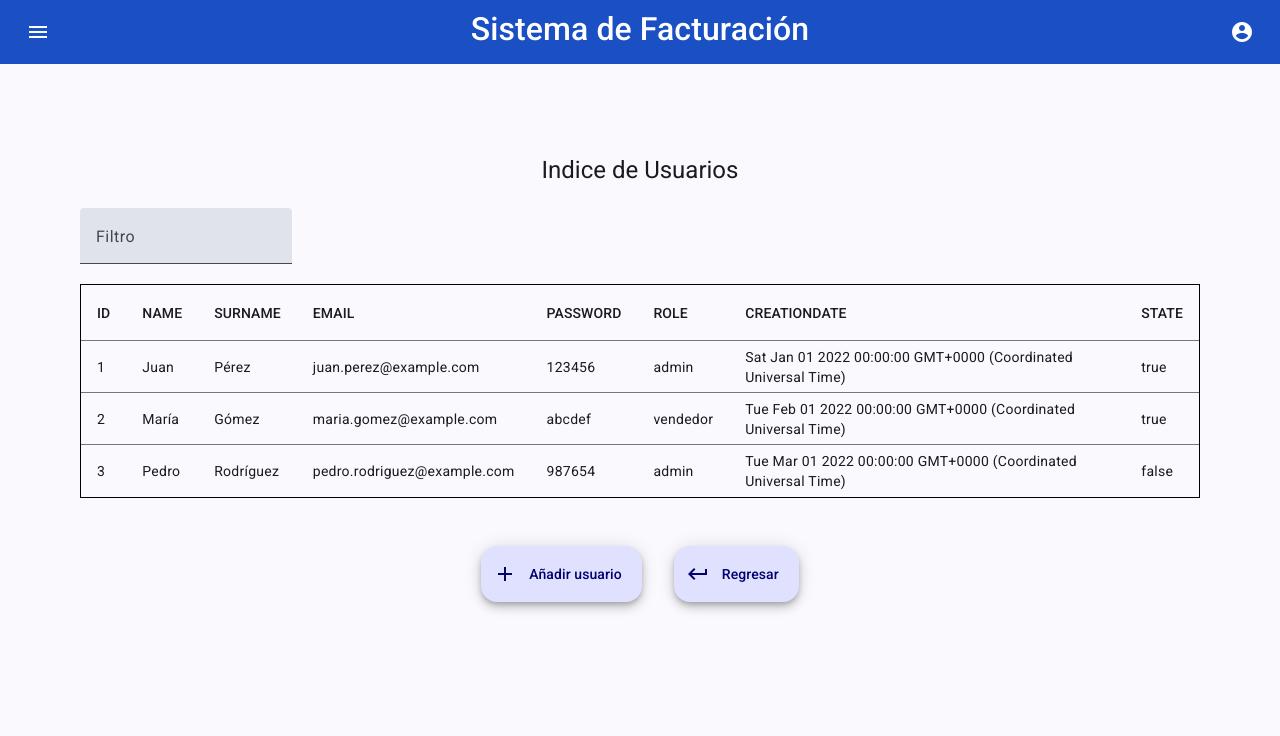
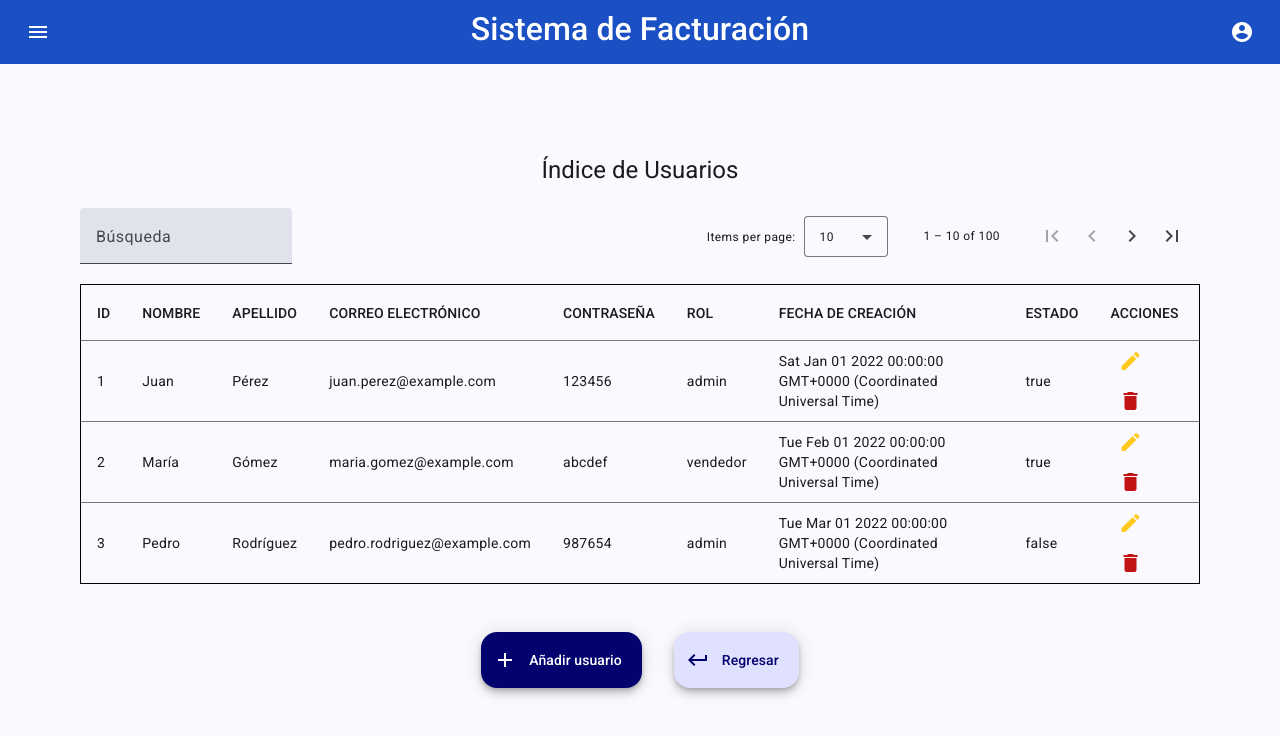
Before and after one commit to Adra642/facturacion-test-angular, an Angular app: page /user/index in a window 1280 px wide. Shown: the top 736 px of the page. Built offline with nearby package versions, Linux system fonts and the light colour scheme.

Commit message:
Add pagination and actions to indexes

```diff
--- a/src/app/components/product/product-index/product-index.component.css
+++ b/src/app/components/product/product-index/product-index.component.css
@@ -20,3 +20,21 @@
 .buttons > * {
   margin: 1rem;
 }
+
+.table-options {
+  display: flex;
+  justify-content: space-between;
+}
+
+.edit {
+  color: #ffca1e;
+}
+
+.delete {
+  color: #c21414;
+}
+
+.add {
+  color: #ffffff;
+  background-color: #030370;
+}
--- a/src/app/components/product/product-index/product-index.component.html
+++ b/src/app/components/product/product-index/product-index.component.html
@@ -1,8 +1,9 @@
 <div class="index">
-    <h2 class="title">Total de productos</h2>
+  <h2 class="title">Índice de Productos</h2>
   <div>
+    <div class="table-options">
       <mat-form-field>
-        <mat-label>Filtro</mat-label>
+        <mat-label>Búsqueda</mat-label>
         <input
           matInput
           (keyup)="applyFilter($event)"
@@ -10,11 +11,40 @@
           #input
         />
       </mat-form-field>
+      <mat-paginator
+        [length]="100"
+        [pageSize]="10"
+        [pageSizeOptions]="[5, 10, 25, 100]"
+        showFirstLastButtons="true"
+        aria-label="Seleccionar página"
+      >
+      </mat-paginator>
+    </div>
     <table mat-table [dataSource]="dataSource" class="table">
       @for (column of displayedColumns; track column) {
       <ng-container matColumnDef="{{ column }}">
-          <th mat-header-cell *matHeaderCellDef>{{ column.toUpperCase() }}</th>
-          <td mat-cell *matCellDef="let element">{{ element[column] }}</td>
+        <th mat-header-cell *matHeaderCellDef>
+          {{ headerTitles[column].toUpperCase() }}
+        </th>
+        <td mat-cell *matCellDef="let element">
+          @if (column !== 'actions') {
+          {{ element[column] }}
+          } @else {
+          <a [routerLink]="['/product/edit', element.id]">
+            <button class="edit" mat-icon-button aria-label="Editar registro">
+              <mat-icon>edit</mat-icon>
+            </button>
+          </a>
+          <button
+            class="delete"
+            mat-icon-button
+            (click)="delete(element.id)"
+            aria-label="Eliminar registro"
+          >
+            <mat-icon>delete</mat-icon>
+          </button>
+          }
+        </td>
       </ng-container>
       }
 
@@ -25,7 +55,12 @@
 
   <div class="buttons">
     <a routerLink="/product/add">
-        <button mat-fab extended [attr.aria-label]="'Añadir producto'">
+      <button
+        mat-fab
+        extended
+        [attr.aria-label]="'Añadir producto'"
+        class="add"
+      >
         <mat-icon>add</mat-icon>
         Añadir producto
       </button>
--- a/src/app/components/product/product-index/product-index.component.ts
+++ b/src/app/components/product/product-index/product-index.component.ts
@@ -1,12 +1,13 @@
 import { Component } from '@angular/core';
-import { MatTableModule, MatTableDataSource } from '@angular/material/table';
-import { User } from '../../../interfaces/user';
-import { MatInputModule } from '@angular/material/input';
 import { MatButtonModule } from '@angular/material/button';
 import { MatIcon } from '@angular/material/icon';
+import { MatInputModule } from '@angular/material/input';
+import { MatPaginatorModule } from '@angular/material/paginator';
+import { MatTableModule, MatTableDataSource } from '@angular/material/table';
 import { RouterLink } from '@angular/router';
+import { Product } from '../../../interfaces/product';
 
-const ELEMENT_DATA: User[] = [
+const ELEMENT_DATA: Product[] = [
   {
     id: 1,
     code: '001',
@@ -16,9 +17,9 @@ const ELEMENT_DATA: User[] = [
     stock: 50,
     category: 'Categoría 1',
     supplier: 'Proveedor X',
-    state: true
-},
-{
+    state: true,
+  },
+  {
     id: 2,
     code: '002',
     name: 'Producto B',
@@ -27,9 +28,9 @@ const ELEMENT_DATA: User[] = [
     stock: 30,
     category: 'Categoría 2',
     supplier: 'Proveedor Y',
-    state: true
-},
-{
+    state: true,
+  },
+  {
     id: 3,
     code: '003',
     name: 'Producto C',
@@ -38,18 +39,18 @@ const ELEMENT_DATA: User[] = [
     stock: 20,
     category: 'Categoría 3',
     supplier: 'Proveedor Z',
-    state: true
-},
-
+    state: true,
+  },
 ];
 @Component({
   selector: 'app-index',
   standalone: true,
   imports: [
+    MatButtonModule,
+    MatIcon,
+    MatInputModule,
+    MatPaginatorModule,
     MatTableModule,
-    MatInputModule,
-    MatIcon,
-    MatButtonModule,
     RouterLink,
   ],
   templateUrl: './product-index.component.html',
@@ -65,13 +66,30 @@ export class ProductIndexComponent {
     'stock',
     'category',
     'supplier',
-    'state'
+    'state',
+    'actions',
   ];
-
+  headerTitles: { [key: string]: string } = {
+    id: 'Id',
+    code: 'Código',
+    name: 'Nombre',
+    description: 'Descripción',
+    price: 'Precio',
+    stock: 'Stock',
+    category: 'Categoría',
+    supplier: 'Proveedor',
+    state: 'Estado',
+    actions: 'Acciones',
+  };
   dataSource = new MatTableDataSource(ELEMENT_DATA);
 
   applyFilter(event: Event) {
     const filterValue = (event.target as HTMLInputElement).value;
     this.dataSource.filter = filterValue.trim().toLowerCase();
   }
+
+  delete(id: number) {
+    // Lógica para eliminar el registro con el ID proporcionado
+    console.log('Delete ID:', id);
+  }
 }
--- a/src/app/components/user/user-index/user-index.component.css
+++ b/src/app/components/user/user-index/user-index.component.css
@@ -20,3 +20,21 @@
 .buttons > * {
   margin: 1rem;
 }
+
+.table-options {
+  display: flex;
+  justify-content: space-between;
+}
+
+.edit {
+  color: #ffca1e;
+}
+
+.delete {
+  color: #c21414;
+}
+
+.add {
+  color: #ffffff;
+  background-color: #030370;
+}
--- a/src/app/components/user/user-index/user-index.component.html
+++ b/src/app/components/user/user-index/user-index.component.html
@@ -1,8 +1,9 @@
 <div class="index">
-  <h2 class="title">Indice de Usuarios</h2>
+  <h2 class="title">Índice de Usuarios</h2>
   <div>
+    <div class="table-options">
       <mat-form-field>
-      <mat-label>Filtro</mat-label>
+        <mat-label>Búsqueda</mat-label>
         <input
           matInput
           (keyup)="applyFilter($event)"
@@ -10,11 +11,40 @@
           #input
         />
       </mat-form-field>
+      <mat-paginator
+        [length]="100"
+        [pageSize]="10"
+        [pageSizeOptions]="[5, 10, 25, 100]"
+        showFirstLastButtons="true"
+        aria-label="Seleccionar página"
+      >
+      </mat-paginator>
+    </div>
     <table mat-table [dataSource]="dataSource" class="table">
       @for (column of displayedColumns; track column) {
       <ng-container matColumnDef="{{ column }}">
-        <th mat-header-cell *matHeaderCellDef>{{ column.toUpperCase() }}</th>
-        <td mat-cell *matCellDef="let element">{{ element[column] }}</td>
+        <th mat-header-cell *matHeaderCellDef>
+          {{ headerTitles[column].toUpperCase() }}
+        </th>
+        <td mat-cell *matCellDef="let element">
+          @if (column !== 'actions') {
+          {{ element[column] }}
+          } @else {
+          <a [routerLink]="['/user/edit', element.id]">
+            <button class="edit" mat-icon-button aria-label="Editar registro">
+              <mat-icon>edit</mat-icon>
+            </button>
+          </a>
+          <button
+            class="delete"
+            mat-icon-button
+            (click)="delete(element.id)"
+            aria-label="Eliminar registro"
+          >
+            <mat-icon>delete</mat-icon>
+          </button>
+          }
+        </td>
       </ng-container>
       }
 
@@ -25,7 +55,7 @@
 
   <div class="buttons">
     <a routerLink="/user/add">
-      <button mat-fab extended [attr.aria-label]="'Añadir usuario'">
+      <button mat-fab extended [attr.aria-label]="'Añadir usuario'" class="add">
         <mat-icon>add</mat-icon>
         Añadir usuario
       </button>
--- a/src/app/components/user/user-index/user-index.component.ts
+++ b/src/app/components/user/user-index/user-index.component.ts
@@ -1,10 +1,11 @@
 import { Component } from '@angular/core';
-import { MatTableModule, MatTableDataSource } from '@angular/material/table';
-import { User } from '../../../interfaces/user';
-import { MatInputModule } from '@angular/material/input';
 import { MatButtonModule } from '@angular/material/button';
 import { MatIcon } from '@angular/material/icon';
+import { MatInputModule } from '@angular/material/input';
+import { MatPaginatorModule } from '@angular/material/paginator';
+import { MatTableModule, MatTableDataSource } from '@angular/material/table';
 import { RouterLink } from '@angular/router';
+import { User } from '../../../interfaces/user';
 
 const ELEMENT_DATA: User[] = [
   {
@@ -42,10 +43,11 @@ const ELEMENT_DATA: User[] = [
   selector: 'app-index',
   standalone: true,
   imports: [
-    MatTableModule,
+    MatButtonModule,
     MatInputModule,
     MatIcon,
-    MatButtonModule,
+    MatPaginatorModule,
+    MatTableModule,
     RouterLink,
   ],
   templateUrl: './user-index.component.html',
@@ -61,7 +63,20 @@ export class UserIndexComponent {
     'role',
     'creationDate',
     'state',
+    'actions',
   ];
+
+  headerTitles: { [key: string]: string } = {
+    id: 'Id',
+    name: 'Nombre',
+    surname: 'Apellido',
+    email: 'Correo Electrónico',
+    password: 'Contraseña',
+    role: 'Rol',
+    creationDate: 'Fecha de Creación',
+    state: 'Estado',
+    actions: 'Acciones',
+  };
 
   dataSource = new MatTableDataSource(ELEMENT_DATA);
 
@@ -69,4 +84,9 @@ export class UserIndexComponent {
     const filterValue = (event.target as HTMLInputElement).value;
     this.dataSource.filter = filterValue.trim().toLowerCase();
   }
+
+  delete(id: number) {
+    // Lógica para eliminar el registro con el ID proporcionado
+    console.log('Delete ID:', id);
+  }
 }
```
Lines whose indentation alone changed are shown as unchanged.
